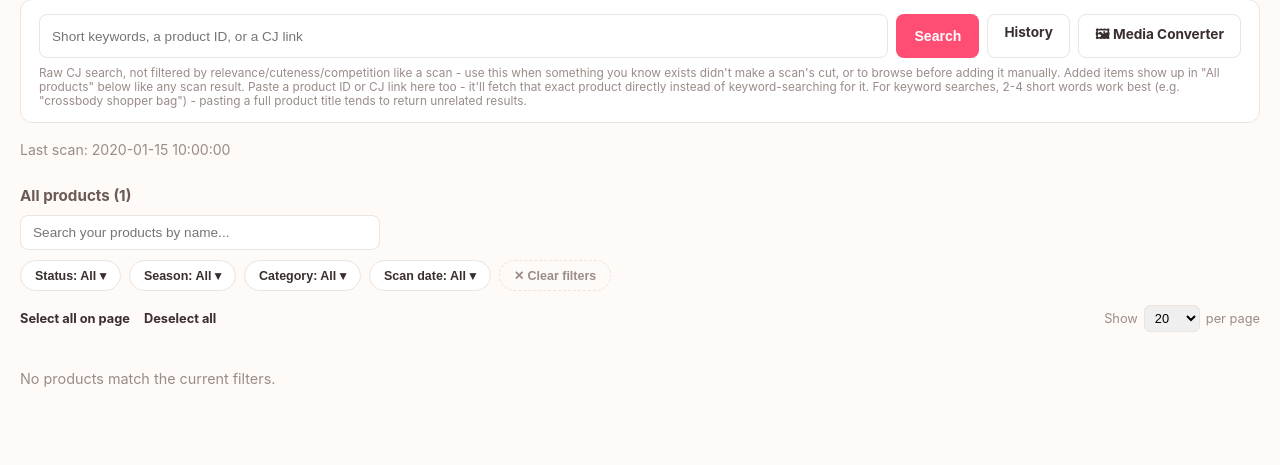
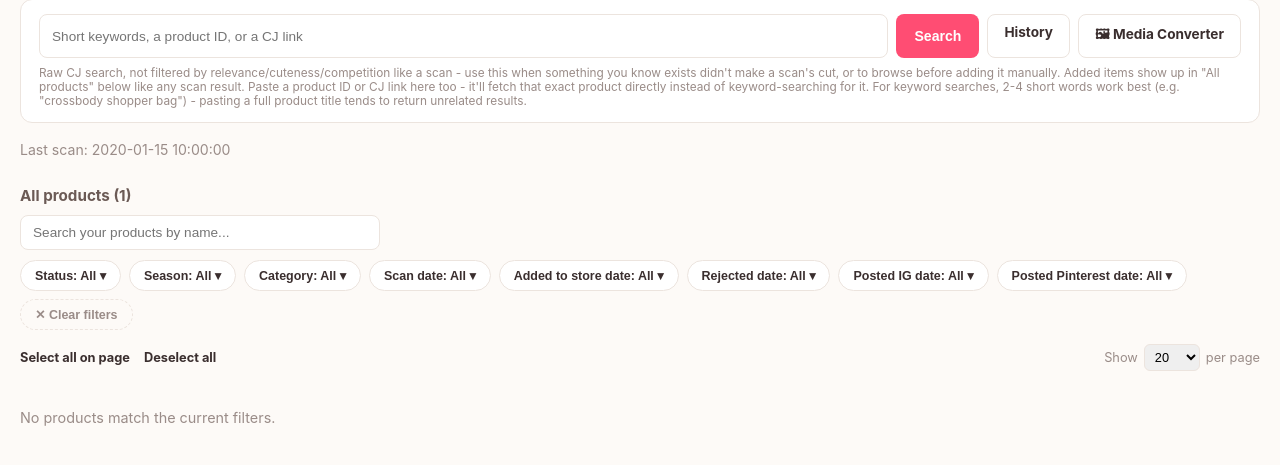
Before and after one commit to SanjnaRathour/cjDropShipping, a FastAPI app: template app/templates/dashboard.html in a window 1280 px wide. Shown: the part 179-644 px from the top of the page. Run offline with FastAPI, Linux system fonts and the light colour scheme; the template is opened without the code that fills it: most values are stand-ins (such as "Sample title", 1, 10 or a date in 2020); grey boxes marked "Sample" are stand-in pictures; some libraries are stand-ins or nearby versions.

Commit message:
Add date filters for store/reject/IG/Pinterest activity and show added-to-store date on cards

```diff
--- a/app/main.py
+++ b/app/main.py
@@ -412,9 +412,17 @@ def dashboard(request: Request):
         all_products = []
 
     categories_present = sorted({p["category"] for p in all_products})
-    scan_dates_present = sorted(
-        {p["found_at"][:10] for p in all_products if p.get("found_at")}, reverse=True
-    )
+
+    def _dates_present(field):
+        return sorted(
+            {p[field][:10] for p in all_products if p.get(field)}, reverse=True
+        )
+
+    scan_dates_present = _dates_present("found_at")
+    store_dates_present = _dates_present("added_to_store")
+    rejected_dates_present = _dates_present("rejected")
+    ig_dates_present = _dates_present("posted_instagram")
+    pin_dates_present = _dates_present("posted_pinterest")
 
     return templates.TemplateResponse(
         "dashboard.html",
@@ -423,6 +431,10 @@ def dashboard(request: Request):
             "generated_at": generated_at,
             "all_products": all_products,
             "scan_dates_present": scan_dates_present,
+            "store_dates_present": store_dates_present,
+            "rejected_dates_present": rejected_dates_present,
+            "ig_dates_present": ig_dates_present,
+            "pin_dates_present": pin_dates_present,
             "categories_present": categories_present,
             "status": status,
             "error": error,
--- a/app/templates/dashboard.html
+++ b/app/templates/dashboard.html
@@ -184,7 +184,7 @@
     {% else %}
       <p class="sub">Last scan: {{ generated_at }}</p>
       {% macro product_row(p) %}
-      <div class="product-row" data-category="{{ p.category }}" data-season="{{ p.season }}" data-posted="{{ 'yes' if (p.posted_instagram or p.posted_pinterest) else 'no' }}" data-store="{{ 'yes' if p.added_to_store else 'no' }}" data-rejected="{{ 'yes' if p.rejected else 'no' }}" data-found="{{ p.found_at[:10] if p.found_at else '' }}" data-name="{{ p.name | lower }}">
+      <div class="product-row" data-category="{{ p.category }}" data-season="{{ p.season }}" data-posted="{{ 'yes' if (p.posted_instagram or p.posted_pinterest) else 'no' }}" data-store="{{ 'yes' if p.added_to_store else 'no' }}" data-store-date="{{ p.added_to_store[:10] if p.added_to_store else '' }}" data-rejected="{{ 'yes' if p.rejected else 'no' }}" data-rejected-date="{{ p.rejected[:10] if p.rejected else '' }}" data-ig-date="{{ p.posted_instagram[:10] if p.posted_instagram else '' }}" data-pin-date="{{ p.posted_pinterest[:10] if p.posted_pinterest else '' }}" data-found="{{ p.found_at[:10] if p.found_at else '' }}" data-name="{{ p.name | lower }}">
         <div class="col-select"><input type="checkbox" class="card-select" data-pid="{{ p.pid }}" data-name="{{ p.name }}" onchange="toggleSelect(this)"></div>
         <div class="col-img">
           <div class="row-img-wrap">{% if p.image %}<img src="{{ p.image }}" alt="{{ p.name }}">{% endif %}</div>
@@ -202,7 +202,7 @@
           {% if p.rejected %}<span class="posted-chip rejected-chip">🗑 Rejected</span>{% endif %}
           <span class="posted-chip{{ ' active' if p.posted_instagram else '' }}">📸 IG</span>
           <span class="posted-chip{{ ' active' if p.posted_pinterest else '' }}">📌 Pin</span>
-          <span class="posted-chip{{ ' active' if p.added_to_store else '' }}">🏪 Store</span>
+          <span class="posted-chip{{ ' active' if p.added_to_store else '' }}">🏪 Store{{ ' (' + p.added_to_store[:10] + ')' if p.added_to_store else '' }}</span>
         </div>
         <div class="col-actions">
           <div class="row-menu">
@@ -318,6 +318,70 @@
         </div>
         {% endif %}
 
+        {% if store_dates_present %}
+        <div class="dropdown-filter" id="storeDateDropdown">
+          <button type="button" class="dropdown-toggle" id="storeDateToggleBtn" onclick="toggleDropdown(event, 'storeDatePanel')">Added to store date ▾</button>
+          <div class="dropdown-panel" id="storeDatePanel" style="display:none">
+            <div class="dropdown-actions">
+              <a href="#" onclick="setAllInGroup('store-date-checkbox', true);return false">Select all</a>
+              <a href="#" onclick="setAllInGroup('store-date-checkbox', false);return false">Clear</a>
+            </div>
+            {% for d in store_dates_present %}
+              <label class="dropdown-option"><input type="checkbox" class="store-date-checkbox" value="{{ d }}" checked onchange="onFilterChange()"> {{ d }}</label>
+            {% endfor %}
+            <label class="dropdown-option"><input type="checkbox" class="store-date-checkbox" value="" checked onchange="onFilterChange()"> Not added to store</label>
+          </div>
+        </div>
+        {% endif %}
+
+        {% if rejected_dates_present %}
+        <div class="dropdown-filter" id="rejectedDateDropdown">
+          <button type="button" class="dropdown-toggle" id="rejectedDateToggleBtn" onclick="toggleDropdown(event, 'rejectedDatePanel')">Rejected date ▾</button>
+          <div class="dropdown-panel" id="rejectedDatePanel" style="display:none">
+            <div class="dropdown-actions">
+              <a href="#" onclick="setAllInGroup('rejected-date-checkbox', true);return false">Select all</a>
+              <a href="#" onclick="setAllInGroup('rejected-date-checkbox', false);return false">Clear</a>
+            </div>
+            {% for d in rejected_dates_present %}
+              <label class="dropdown-option"><input type="checkbox" class="rejected-date-checkbox" value="{{ d }}" checked onchange="onFilterChange()"> {{ d }}</label>
+            {% endfor %}
+            <label class="dropdown-option"><input type="checkbox" class="rejected-date-checkbox" value="" checked onchange="onFilterChange()"> Not rejected</label>
+          </div>
+        </div>
+        {% endif %}
+
+        {% if ig_dates_present %}
+        <div class="dropdown-filter" id="igDateDropdown">
+          <button type="button" class="dropdown-toggle" id="igDateToggleBtn" onclick="toggleDropdown(event, 'igDatePanel')">Posted IG date ▾</button>
+          <div class="dropdown-panel" id="igDatePanel" style="display:none">
+            <div class="dropdown-actions">
+              <a href="#" onclick="setAllInGroup('ig-date-checkbox', true);return false">Select all</a>
+              <a href="#" onclick="setAllInGroup('ig-date-checkbox', false);return false">Clear</a>
+            </div>
+            {% for d in ig_dates_present %}
+              <label class="dropdown-option"><input type="checkbox" class="ig-date-checkbox" value="{{ d }}" checked onchange="onFilterChange()"> {{ d }}</label>
+            {% endfor %}
+            <label class="dropdown-option"><input type="checkbox" class="ig-date-checkbox" value="" checked onchange="onFilterChange()"> Not posted</label>
+          </div>
+        </div>
+        {% endif %}
+
+        {% if pin_dates_present %}
+        <div class="dropdown-filter" id="pinDateDropdown">
+          <button type="button" class="dropdown-toggle" id="pinDateToggleBtn" onclick="toggleDropdown(event, 'pinDatePanel')">Posted Pinterest date ▾</button>
+          <div class="dropdown-panel" id="pinDatePanel" style="display:none">
+            <div class="dropdown-actions">
+              <a href="#" onclick="setAllInGroup('pin-date-checkbox', true);return false">Select all</a>
+              <a href="#" onclick="setAllInGroup('pin-date-checkbox', false);return false">Clear</a>
+            </div>
+            {% for d in pin_dates_present %}
+              <label class="dropdown-option"><input type="checkbox" class="pin-date-checkbox" value="{{ d }}" checked onchange="onFilterChange()"> {{ d }}</label>
+            {% endfor %}
+            <label class="dropdown-option"><input type="checkbox" class="pin-date-checkbox" value="" checked onchange="onFilterChange()"> Not posted</label>
+          </div>
+        </div>
+        {% endif %}
+
         <button type="button" class="clear-filters-btn" onclick="clearAllFilters()">✕ Clear filters</button>
       </div>
 
@@ -379,6 +443,17 @@
     const DEFAULT_STATUS = [];
     const DEFAULT_SEASON = ["winter", "summer", "all"];
     const DEFAULT_PAGE_SIZE = 20;
+    // Every "activity happened on this date" filter - add a new one here (plus its
+    // dropdown markup + a data-* attribute on .product-row) and the rest of the
+    // filtering code picks it up automatically, so "today's activity" stays easy
+    // to see across every status without duplicating this logic per filter.
+    const DATE_FILTERS = [
+      { param: "found", checkboxClass: "found-checkbox", dataAttr: "found", toggleBtn: "foundToggleBtn", label: "Scan date: All" },
+      { param: "storeDate", checkboxClass: "store-date-checkbox", dataAttr: "storeDate", toggleBtn: "storeDateToggleBtn", label: "Added to store date: All" },
+      { param: "rejectedDate", checkboxClass: "rejected-date-checkbox", dataAttr: "rejectedDate", toggleBtn: "rejectedDateToggleBtn", label: "Rejected date: All" },
+      { param: "igDate", checkboxClass: "ig-date-checkbox", dataAttr: "igDate", toggleBtn: "igDateToggleBtn", label: "Posted IG date: All" },
+      { param: "pinDate", checkboxClass: "pin-date-checkbox", dataAttr: "pinDate", toggleBtn: "pinDateToggleBtn", label: "Posted Pinterest date: All" },
+    ];
     let PAGE_SIZE = DEFAULT_PAGE_SIZE;
     let currentPage = 1;
 
@@ -577,11 +652,13 @@
       if (status.sort().join(",") !== [...DEFAULT_STATUS].sort().join(",")) params.set("status", status.join(","));
       if (season.sort().join(",") !== [...DEFAULT_SEASON].sort().join(",")) params.set("season", season.join(","));
       if (cats.length !== allCats.length) params.set("cats", cats.join(","));
-      if (document.querySelector(".found-checkbox")) {
-        const found = getChecked("found-checkbox");
-        const allFound = getAllValues("found-checkbox");
-        if (found.length !== allFound.length) params.set("found", found.join(","));
-      }
+      DATE_FILTERS.forEach(f => {
+        if (document.querySelector("." + f.checkboxClass)) {
+          const selected = getChecked(f.checkboxClass);
+          const all = getAllValues(f.checkboxClass);
+          if (selected.length !== all.length) params.set(f.param, selected.join(","));
+        }
+      });
       if (currentPage !== 1) params.set("page", String(currentPage));
       if (PAGE_SIZE !== DEFAULT_PAGE_SIZE) params.set("size", String(PAGE_SIZE));
       const q = document.getElementById("productSearchInput").value.trim();
@@ -605,10 +682,12 @@
         const vals = params.get("cats").split(",").filter(Boolean);
         document.querySelectorAll(".category-checkbox").forEach(cb => cb.checked = vals.includes(cb.value));
       }
-      if (params.has("found")) {
-        const vals = params.get("found").split(",");
-        document.querySelectorAll(".found-checkbox").forEach(cb => cb.checked = vals.includes(cb.value));
-      }
+      DATE_FILTERS.forEach(f => {
+        if (params.has(f.param)) {
+          const vals = params.get(f.param).split(",");
+          document.querySelectorAll("." + f.checkboxClass).forEach(cb => cb.checked = vals.includes(cb.value));
+        }
+      });
       const page = parseInt(params.get("page"), 10);
       currentPage = page && page > 0 ? page : 1;
       const size = parseInt(params.get("size"), 10);
@@ -621,7 +700,7 @@
       document.querySelectorAll(".status-checkbox").forEach(cb => cb.checked = DEFAULT_STATUS.includes(cb.value));
       document.querySelectorAll(".season-checkbox").forEach(cb => cb.checked = true);
       document.querySelectorAll(".category-checkbox").forEach(cb => cb.checked = true);
-      document.querySelectorAll(".found-checkbox").forEach(cb => cb.checked = true);
+      DATE_FILTERS.forEach(f => document.querySelectorAll("." + f.checkboxClass).forEach(cb => cb.checked = true));
       document.getElementById("productSearchInput").value = "";
       PAGE_SIZE = DEFAULT_PAGE_SIZE;
       document.getElementById("pageSizeSelect").value = String(PAGE_SIZE);
@@ -645,14 +724,17 @@
       const selectedSeasons = getChecked("season-checkbox");
       const selectedCategories = getChecked("category-checkbox");
       const allCatsSelected = selectedCategories.length === getAllValues("category-checkbox").length;
-      const hasFoundFilter = document.querySelector(".found-checkbox") !== null;
-      const selectedFound = hasFoundFilter ? getChecked("found-checkbox") : [];
-      const allFoundSelected = hasFoundFilter && selectedFound.length === getAllValues("found-checkbox").length;
+      const dateFilterStates = DATE_FILTERS.map(f => {
+        const has = document.querySelector("." + f.checkboxClass) !== null;
+        const selected = has ? getChecked(f.checkboxClass) : [];
+        const allSelected = has && selected.length === getAllValues(f.checkboxClass).length;
+        if (has) updateToggleLabel(f.toggleBtn, f.checkboxClass, f.label, getAllValues(f.checkboxClass));
+        return { ...f, has, selected, allSelected };
+      });
 
       updateToggleLabel("statusToggleBtn", "status-checkbox", "Status: All", DEFAULT_STATUS);
       updateToggleLabel("seasonToggleBtn", "season-checkbox", "Season: All", DEFAULT_SEASON);
       updateToggleLabel("categoryToggleBtn", "category-checkbox", "Category: All", getAllValues("category-checkbox"));
-      if (hasFoundFilter) updateToggleLabel("foundToggleBtn", "found-checkbox", "Scan date: All", getAllValues("found-checkbox"));
 
       // "Show rejected too" is its own on/off toggle, independent of the
       // unposted/posted/store narrowing below - a rejected product never
@@ -676,9 +758,9 @@
         }
         const categoryOk = allCatsSelected || selectedCategories.includes(row.dataset.category);
         const seasonOk = selectedSeasons.includes(row.dataset.season);
-        const foundOk = !hasFoundFilter || allFoundSelected || selectedFound.includes(row.dataset.found);
+        const datesOk = dateFilterStates.every(f => !f.has || f.allSelected || f.selected.includes(row.dataset[f.dataAttr]));
         const nameOk = !searchQuery || row.dataset.name.includes(searchQuery);
-        return statusOk && categoryOk && seasonOk && foundOk && nameOk;
+        return statusOk && categoryOk && seasonOk && datesOk && nameOk;
       });
 
       const totalPages = Math.max(1, Math.ceil(matching.length / PAGE_SIZE));
```
